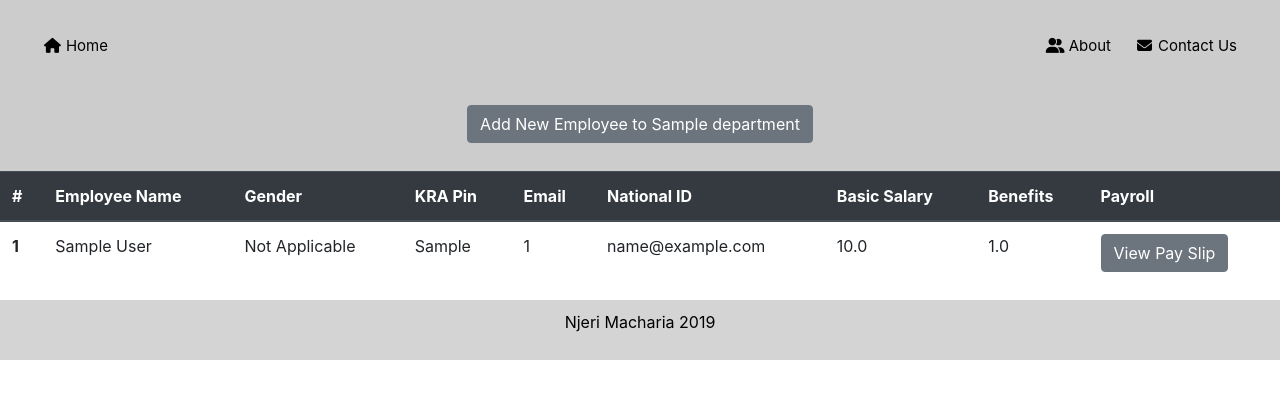
After one commit to CNM07/payroll_system, a Flask app: page /employees/1 in a window 1280 px wide. The commit adds this page. Shown: the top 399 px of the page. Run offline with Flask 2, Linux system fonts and the light colour scheme; tables that the repository leaves empty hold one stand-in row (values such as "Sample post"); some libraries are stand-ins or nearby versions.

Commit message:
Second Commit

```diff
--- a/app.py
+++ b/app.py
@@ -1,7 +1,8 @@
 #importing Flask class from flask Lib
-from flask import Flask, render_template
+from flask import Flask, render_template,request,redirect,url_for,flash
 from flask_sqlalchemy import SQLAlchemy
 from config import Development, Testing
+from resources.net_sal_calculator import KRACalculator
 
 #Instantiating class Flask
 app = Flask(__name__)
@@ -21,10 +22,69 @@ def create_tables():
 
 
 #registering a route
+#TODO:read about flask-migrate
 @app.route('/')
 #function to run when clients visit this route
-def hello_world():
-    return render_template('flask.html')
+def home():
+    departments = DepartmentModel.fetch_all()
+    return render_template('flask.html', idara=departments)
+
+@app.route('/employees/<int:dept_id>')
+def employees(dept_id):
+    this_dept = DepartmentModel.fetch_by_id(dept_id)
+    return render_template('employees.html', this_dept=this_dept)
+
+@app.route('/payroll/<int:emp_id>')
+def payroll(emp_id):
+    employee = EmployeesModel.fetch_by_id(emp_id)
+    return render_template('payroll.html', employee=employee)
+
+@app.route('/new_department', methods=['POST'])
+def new_department():
+    department_name = request.form['department']
+    if DepartmentModel.fetch_by_name(department_name):
+        #read more on bootstrap alerts with flash
+        flash('Department' + department_name + ' already exists.')
+        return redirect(url_for('home'))
+    department = DepartmentModel(name=department_name)
+    department.insert_to_db()
+    flash('Department ' + department_name + ' has been added.')
+    return redirect(url_for('home'))
+
+@app.route('/add_employee', methods=['POST'])
+def new_employee():
+    full_name = request.form['full_name']
+    gender = request.form['gender']
+    KRA_pin = request.form['KRA_pin']
+    national_ID = request.form['national_ID']
+    email = request.form['email']
+    basic_salary = request.form['basic_salary']
+    benefits = request.form['benefits']
+    department_ID = int(request.form['department'])
+    if EmployeesModel.fetch_by_mail(email):
+        flash('Employee' + full_name + ' already exists.')
+        return redirect(url_for('home'))
+    emp = EmployeesModel(full_name = full_name, gender = gender, KRA_pin = KRA_pin,
+                              email = email, national_ID = national_ID, basic_salary = basic_salary,
+                              benefits = benefits, department_ID = department_ID)
+    emp.insert_to_db()
+    flash('Employee ' + full_name + ' has been added.')
+    return redirect(url_for('home'))
+
+@app.route('/generate_payroll/<int:id>', methods=['POST'])
+def generate_payroll(id):
+    this_employee = EmployeesModel.fetch_by_id(id)
+    payroll = KRACalculator(this_employee.full_name, this_employee.basic_salary,this_employee.benefits)
+    NHIF = payroll.NHIF
+    NSSF = payroll.NSSF
+    PAYE = payroll.PAYE
+    gross_salary = payroll.gross_salary
+    personal_relief = payroll.personal_relief
+    taxable_income = payroll.taxable_income
+    net_salary = payroll.net_salary
+
+    return redirect(url_for('home'))
+
 
 @app.route('/name')
 def name():
--- a/config.py
+++ b/config.py
@@ -1,6 +1,7 @@
 class Config:
     # identifier of db://(missing part is driver/connecter/adapter-by default it is psychopg2)(sth sth):password@host:port/dbname
     SQLALCHEMY_TRACK_MODIFICATIONS = False
+    SECRET_KEY = 'a_secret'
     SQLALCHEMY_DATABASE_URI = 'postgresql://postgres:system*@127.0.0.1:5432/july_payroll'
     Environment = 'Development'
     Debug = True
--- a/models/Departments.py
+++ b/models/Departments.py
@@ -7,3 +7,22 @@ class DepartmentModel(db.Model):
     id = db.Column(db.Integer, primary_key=True)
     name = db.Column(db.String(50), unique=True, nullable=False)
     employees = db.relationship(EmployeesModel, backref='department')
+
+    #create
+    def insert_to_db(self):
+        db.session.add(self)
+        db.session.commit()
+
+    #read
+    # (read more on classes)
+    @classmethod
+    def fetch_by_name(cls, name):
+        return cls.query.filter_by(name=name).first()
+
+    @classmethod
+    def fetch_by_id(cls, dept_id):
+        return cls.query.filter_by(id=dept_id).first()
+
+    @classmethod
+    def fetch_all(cls):
+        return cls.query.all()
--- a/static/flask.css
+++ b/static/flask.css
@@ -37,6 +37,14 @@ text-decoration: none;
 font-size: 15px;
 }
 
+.buttons{
+    background-color: #ccc;
+    color: black;
+    text-align: center;
+    font-size: 15px;
+    padding: 12px;
+}
+
 /* Navbar links on mouse-over */
 .navbar a:hover {
 background-color: lightgrey;
--- /dev/null
+++ b/templates/employees.html
@@ -0,0 +1,135 @@
+<!DOCTYPE html>
+<html lang="en">
+<head>
+    <meta charset="UTF-8">
+    <meta name="viewport" content="width=device-width, initial-scale=1.0">
+    <meta http-equiv="X-UA-Compatible" content="ie=edge">
+
+    <script src="https://kit.fontawesome.com/a352582ba5.js"></script>
+	<link rel="stylesheet" href="/static/flask.css">
+    <link rel="stylesheet" href="https://stackpath.bootstrapcdn.com/bootstrap/4.3.1/css/bootstrap.min.css" integrity="sha384-ggOyR0iXCbMQv3Xipma34MD+dH/1fQ784/j6cY/iJTQUOhcWr7x9JvoRxT2MZw1T" crossorigin="anonymous">
+
+    <title>Flask Project/Employees</title>
+</head>
+<body>
+<header>
+        <div class = 'd-flex flex-row justify-content-between align-items-center'>
+            <div class="navbar">
+                <a href="#"><i class="fa fa-fw fa-home"></i> Home</a>
+                <div class="header-right">
+                    <a href="#"><i class="fas fa-user-friends"></i> About</a>
+                    <a href="#"><i class="fa fa-fw fa-envelope"></i> Contact Us</a>
+                </div>
+            </div>
+        </div>
+</header>
+
+    <div align="center" class="buttons" >
+        <button type="button" class="btn btn-secondary mb-3" data-toggle="modal" data-target="#newEmployee">
+            Add New Employee to {{ this_dept.name }}
+        </button>
+    </div>
+
+
+        <!-- Modal For New Employee -->
+        <div class="modal fade" id="newEmployee" tabindex="-1" role="dialog" aria-labelledby="exampleModalLabel"
+             aria-hidden="true">
+            <div class="modal-dialog" role="document">
+                <div class="modal-content">
+                    <div class="modal-header">
+                        <h5 class="modal-title" id="exampleModalLabel">Add New Employee</h5>
+                        <button type="button" class="close" data-dismiss="modal" aria-label="Close">
+                            <span aria-hidden="true">&times;</span>
+                        </button>
+                    </div>
+                    <div class="modal-body">
+                        <form action="/add_employee" method="POST" enctype="multipart/form-data">
+                            <div class="form-group">
+                                <label for="formGroupExampleInput">Employee Name</label>
+                                <input type="text" class="form-control mb-2" name="full_name" id="full_name"
+                                       placeholder="Name"
+                                       required>
+                                <label for="formGroupExampleInput">Gender</label>
+                                <select name="gender" id="gender" class="form-control" required>
+                                    <option value="na">Not applicable</option>
+                                    <option value="m">Male</option>
+                                    <option value="f">Female</option>
+                                </select>
+                                <label for="formGroupExampleInput">KRA Pin</label>
+                                <input type="text" class="form-control mb-2" name="KRA_pin" id="KRA_pin"
+                                       placeholder="KRA Pin" required>
+                                <label for="formGroupExampleInput">National ID.</label>
+                                <input type="text" class="form-control mb-2" name="national_ID" id="national_ID"
+                                       placeholder="ID No." required>
+                                <label for="formGroupExampleInput">Email</label>
+                                <input type="email" class="form-control mb-2" name="email" id="email"
+                                       placeholder="e-mail" required>
+                                <label for="formGroupExampleInput">Basic Salary</label>
+                                <input type="number" class="form-control mb-2" name="basic_salary" id="basic_salary"
+                                       placeholder="Basic Salary"
+                                       required>
+                                <label for="formGroupExampleInput">Benefits</label>
+                                <input type="number" class="form-control mb-2" name="benefits" id="benefits"
+                                       placeholder="Benefits"
+                                       required>
+                                <label for="department">Department</label>
+                                <input name="department" value="{{ this_dept.id }}" type="hidden" class="form-control mb-2" required>
+                                </input>
+
+                                <input type="Submit" class="form-control btn btn-primary" id="submit">
+                            </div>
+                        </form>
+                    </div>
+                </div>
+            </div>
+        </div>
+
+
+        <table class="table">
+            <thead class="thead-dark">
+            <tr>
+                <th scope="col">#</th>
+                <th scope="col">Employee Name</th>
+                <th scope="col">Gender</th>
+                <th scope="col">KRA Pin</th>
+                <th scope="col">Email</th>
+                <th scope="col">National ID</th>
+                <th scope="col">Basic Salary</th>
+                <th scope="col">Benefits</th>
+                <th scope="col">Payroll</th>
+            </tr>
+            <tbody>
+            {% for each in this_dept.employees %}
+                <tr>
+                    <th scope="row">{{ each.id }}</th>
+                    <td>{{ each.full_name }}</td>
+                    {% if  each.gender  == 'm' %}
+                        <td>Male</td>
+                    {% elif  each.gender == 'f' %}
+                        <td>Female</td>
+                    {% else %}
+                        <td>Not Applicable</td>
+                    {% endif %}
+                    <td>{{ each.KRA_pin }}</td>
+                    <td>{{ each.national_ID }}</td>
+                    <td>{{ each.email }}</td>
+                    <td>{{ each.basic_salary }}</td>
+                    <td>{{ each.benefits }}</td>
+                    <td><a class="btn btn-secondary" href="/payroll/{{ each.id }}">View Pay Slip</a></td>
+                </tr>
+            {% endfor %}
+            </tbody>
+        </table>
+
+</body>
+</html>
+
+<footer>
+    <p> Njeri Macharia  2019</p>
+</footer>
+
+<script src="https://code.jquery.com/jquery-3.3.1.slim.min.js" integrity="sha384-q8i/X+965DzO0rT7abK41JStQIAqVgRVzpbzo5smXKp4YfRvH+8abtTE1Pi6jizo" crossorigin="anonymous"></script>
+<script src="https://cdnjs.cloudflare.com/ajax/libs/popper.js/1.14.7/umd/popper.min.js" integrity="sha384-UO2eT0CpHqdSJQ6hJty5KVphtPhzWj9WO1clHTMGa3JDZwrnQq4sF86dIHNDz0W1" crossorigin="anonymous"></script>
+<script src="https://stackpath.bootstrapcdn.com/bootstrap/4.3.1/js/bootstrap.min.js" integrity="sha384-JjSmVgyd0p3pXB1rRibZUAYoIIy6OrQ6VrjIEaFf/nJGzIxFDsf4x0xIM+B07jRM" crossorigin="anonymous"></script>
+</body>
+</html>
```
Also changed, not shown: models/Employees.py (+31 -0 lines), models/Payrolls.py (+21 -0 lines), resources/net_sal_calculator.py (added, +104 -0 lines), templates/flask.html (+112 -13 lines), templates/index.html (added, +102 -0 lines), templates/payroll.html (added, +115 -0 lines).
